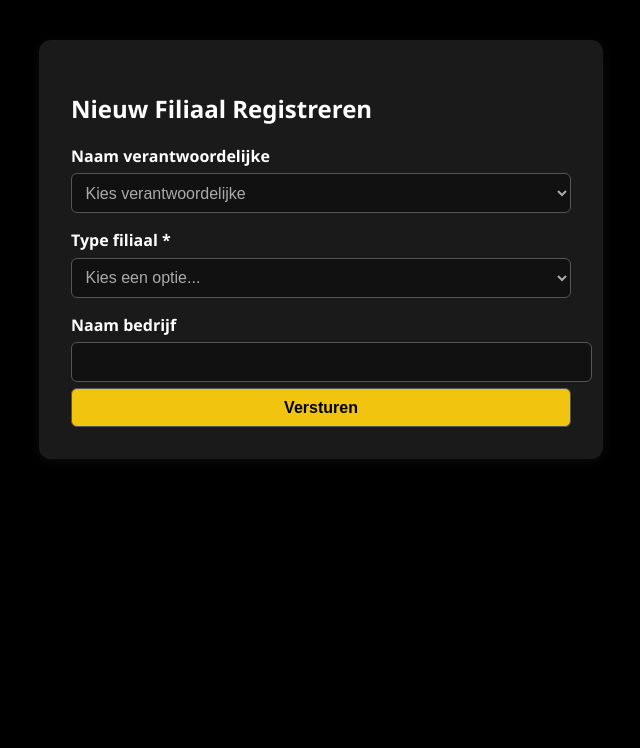
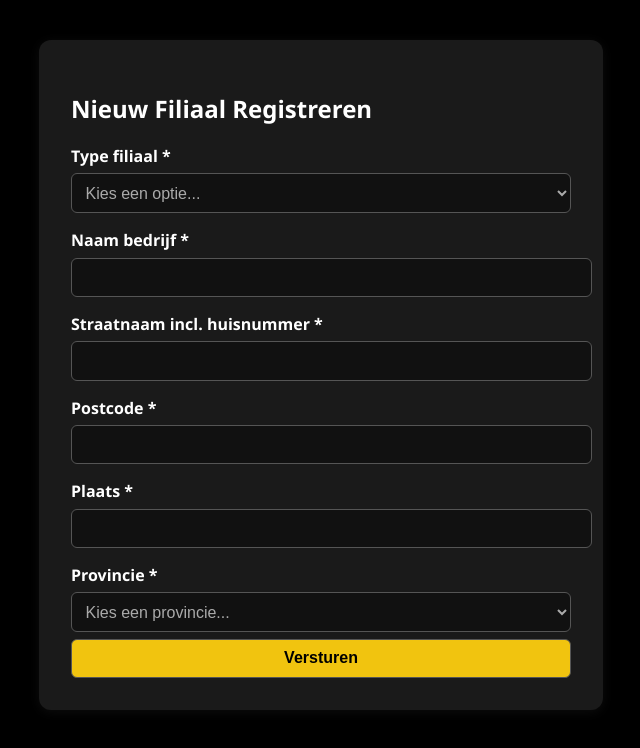
Before and after one commit to Krijnvl/IDMaker, a plain HTML site: page index.html in a window 1280 px wide. Shown: the whole page, without its empty margins (319-959 px from the left). Drawn offline with Linux system fonts and the light colour scheme.

Commit message:
Update index.html

```diff
--- a/index.html
+++ b/index.html
@@ -62,19 +62,8 @@
 
 <div class="form-container">
   <h2>Nieuw Filiaal Registreren</h2>
-  <form id="filiaalForm">
-    <label for="verantwoordelijke">Naam verantwoordelijke</label>
-    <select id="verantwoordelijke" required>
-      <option value="" disabled selected>Kies verantwoordelijke</option>
-      <option>Martijn Hoeks</option>
-      <option>Tim Van Helvoort</option>
-      <option>Merlijn Stieger</option>
-      <option>Gidi De Kort</option>
-      <option>Maud Moolenschot</option>
-      <option>Laurens Eggersman</option>
-      <option>Justin Overbeek</option>
-      <option>Jorrit Zwaanswijk</option>
-    </select>
+
+  <form id="filiaalForm">  <!-- ✅ toegevoegd -->
 
     <label for="typeFiliaal">Type filiaal *</label>
 <select id="typeFiliaal" name="typeFiliaal" required>
@@ -85,17 +74,55 @@
 </select>
 
 
-    <label for="bedrijf">Naam bedrijf</label>
-    <input type="text" id="bedrijf">
+<label for="bedrijf">Naam bedrijf *</label>
+<input type="text" id="bedrijf" name="bedrijf" required>
+
+<label for="straatnaam">Straatnaam incl. huisnummer *</label>
+<input type="text" id="straatnaam" name="straatnaam" required>
+
+<label for="postcode">Postcode *</label>
+<input type="text" id="postcode" name="postcode" required>
+
+<label for="plaats">Plaats *</label>
+<input type="text" id="plaats" name="plaats" required>
+
+    <label for="provincie">Provincie *</label>
+<select id="provincie" name="provincie" required>
+  <option value="" disabled selected>Kies een provincie...</option>
+
+  <!-- Nederland -->
+  <optgroup label="Nederland">
+    <option value="Drenthe">Drenthe</option>
+    <option value="Flevoland">Flevoland</option>
+    <option value="Friesland">Friesland</option>
+    <option value="Gelderland">Gelderland</option>
+    <option value="Groningen">Groningen</option>
+    <option value="Limburg">Limburg</option>
+    <option value="Noord-Brabant">Noord-Brabant</option>
+    <option value="Noord-Holland">Noord-Holland</option>
+    <option value="Overijssel">Overijssel</option>
+    <option value="Utrecht">Utrecht</option>
+    <option value="Zeeland">Zeeland</option>
+    <option value="Zuid-Holland">Zuid-Holland</option>
+  </optgroup>
+
+  <!-- België -->
+  <optgroup label="België">
+    <option value="België">België</option>
+  </optgroup>
+</select>
+
 
 <button type="submit">Versturen</button>
-  </form>
+</form> <!-- ✅ sluit het formulier hier af -->
 
 <div id="popup" class="popup">
   Bedankt! Het filiaal ID is: <strong id="generatedId"></strong>
 </div>
+
 </div>
 <script>
+  (function () {
     const form = document.getElementById('filiaalForm');
     const popup = document.getElementById('popup');
     const generatedIdEl = document.getElementById('generatedId');
@@ -108,29 +135,31 @@
       submitButton.disabled = true;
       submitButton.textContent = 'Versturen...';
 
-    const verantwoordelijke = document.getElementById('verantwoordelijke').value.trim();
+      // Form waarden ophalen
       const bedrijf = document.getElementById('bedrijf').value.trim();
       const typeFiliaal = document.getElementById('typeFiliaal').value.trim();
+      const straatnaam = document.getElementById('straatnaam').value.trim();
+      const postcode = document.getElementById('postcode').value.trim();
+      const plaats = document.getElementById('plaats').value.trim();
+      const provincie = document.getElementById('provincie').value.trim();
 
-    // Client-side checks voor betere UX
-    if (!verantwoordelijke) {
-      alert('Kies een verantwoordelijke.');
-      submitButton.disabled = false; submitButton.textContent = 'Versturen';
-      return;
-    }
-    if (!bedrijf) {
-      alert('Vul een bedrijfsnaam in.');
-      submitButton.disabled = false; submitButton.textContent = 'Versturen';
-      return;
-    }
-    if (!typeFiliaal) {
-      alert('Kies een type filiaal.');
-      submitButton.disabled = false; submitButton.textContent = 'Versturen';
-      return;
-    }
+      // Basis checks (UX)
+      if (!bedrijf)    return fail('Vul een bedrijfsnaam in.');
+      if (!typeFiliaal) return fail('Kies een type filiaal.');
+      if (!straatnaam) return fail('Vul straat + huisnummer in.');
+      if (!postcode)   return fail('Vul een postcode in.');
+      if (!plaats)     return fail('Vul een plaats in.');
+      if (!provincie)  return fail('Kies een provincie.');
 
-    // Server genereert nu zelf het ID → geen id meesturen
-    const payload = { bedrijf, verantwoordelijke, typeFiliaal };
+      // Payload naar server
+      const payload = {
+        bedrijf,
+        typeFiliaal,
+        straatnaam,
+        postcode,
+        plaats,
+        provincie
+      };
 
       try {
         const res = await fetch(endpoint, {
@@ -142,7 +171,6 @@
         const data = await res.json().catch(() => ({}));
 
         if (res.ok) {
-        // Toon het ID dat de server heeft toegekend
           generatedIdEl.textContent = data.assignedId ?? '—';
           popup.style.display = 'block';
           form.reset();
@@ -159,7 +187,16 @@
         submitButton.textContent = 'Versturen';
       }
     });
+
+    function fail(message) {
+      alert(message);
+      submitButton.disabled = false;
+      submitButton.textContent = 'Versturen';
+    }
+  })();
 </script>
+
+
 
 </body>
 </html>
```
Lines whose indentation alone changed are shown as unchanged.
